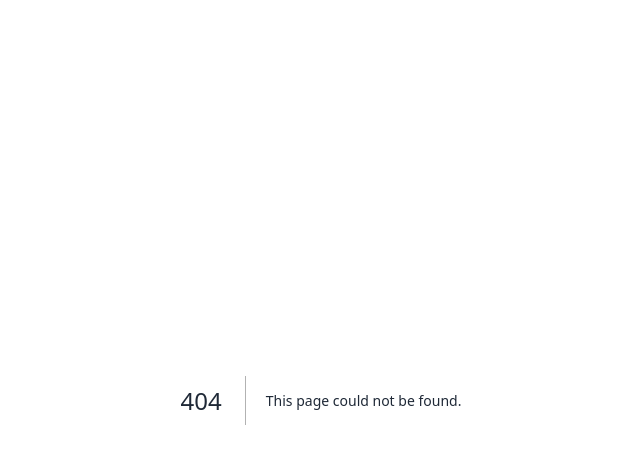
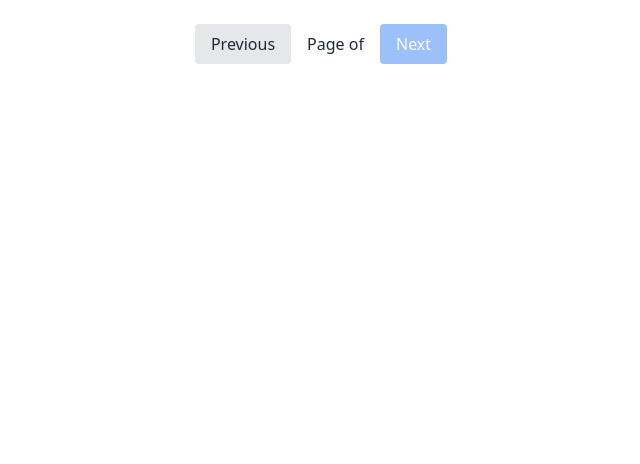
Before and after one commit to rumachoudhury/bright-path-therapy, a Next.js app in the folder frontend/: page /admin/Pagination in a window 1280 px wide. Before the commit this address had no page. Shown: the top 464 px of the page, without its empty margins (319-959 px from the left). Built offline with nearby package versions, Linux system fonts and the light colour scheme.

Commit message:
Updated the AdminContacts page

```diff
--- /dev/null
+++ b/frontend/app/admin/Pagination/page.jsx
@@ -0,0 +1,31 @@
+"use client";
+
+export default function Pagination({
+  currentPage,
+  setCurrentPage,
+  totalPages,
+}) {
+  return (
+    <div className="flex justify-center items-center gap-4 mt-6">
+      <button
+        disabled={currentPage === 1}
+        onClick={() => setCurrentPage(currentPage - 1)}
+        className="px-4 py-2 bg-gray-200 rounded disabled:opacity-50"
+      >
+        Previous
+      </button>
+
+      <span>
+        Page {currentPage} of {totalPages}
+      </span>
+
+      <button
+        disabled={currentPage === totalPages}
+        onClick={() => setCurrentPage(currentPage + 1)}
+        className="px-4 py-2 bg-blue-500 text-white rounded disabled:opacity-50"
+      >
+        Next
+      </button>
+    </div>
+  );
+}
--- a/frontend/app/admin/contacts/page.jsx
+++ b/frontend/app/admin/contacts/page.jsx
@@ -1,6 +1,9 @@
 "use client";
 
 import { useEffect, useState } from "react";
+// import { Toaster } from "react-hot-toast";
+import toast, { Toaster } from "react-hot-toast";
+import Pagination from "../Pagination/page";
 
 export default function AdminContacts() {
   const [contacts, setContacts] = useState([]);
@@ -13,8 +16,26 @@ export default function AdminContacts() {
     phone: "",
     message: "",
   });
+  const [search, setSearch] = useState("");
+  const [currentPage, setCurrentPage] = useState(1);
 
-  const [search, setSearch] = useState("");
+  // Filter contacts
+  const filteredContacts = contacts.filter(
+    (contact) =>
+      contact.name.toLowerCase().includes(search.toLowerCase()) ||
+      contact.email.toLowerCase().includes(search.toLowerCase()) ||
+      contact.message.toLowerCase().includes(search.toLowerCase()),
+  );
+
+  // Pagination (PUT HERE)
+  const contactsPerPage = 10;
+
+  const indexOfLast = currentPage * contactsPerPage;
+  const indexOfFirst = indexOfLast - contactsPerPage;
+
+  const currentContacts = filteredContacts.slice(indexOfFirst, indexOfLast);
+
+  const totalPages = Math.ceil(filteredContacts.length / contactsPerPage);
 
   useEffect(() => {
     fetch("http://localhost:5000/api/contact")
@@ -43,9 +64,11 @@ export default function AdminContacts() {
       // Remove the deleted contact from the table
       setContacts((prev) => prev.filter((contact) => contact._id !== id));
 
-      alert("Contact deleted successfully!");
+      //   alert("Contact deleted successfully!");
+      toast.success("Contact deleted!");
     } catch (error) {
-      alert(error.message);
+      //   alert(error.message);
+      toast.error(error.message);
     }
   };
 
@@ -98,28 +121,35 @@ export default function AdminContacts() {
 
       setEditingContact(null);
 
-      alert("Contact updated!");
-    } catch (err) {
-      alert(err.message);
+      //   alert("Contact updated!");
+      toast.success("Contact updated!");
+    } catch (error) {
+      //   alert(err.message);
+      toast.error(err.message);
     }
   };
 
   // Create filtered contacts
-  const filteredContacts = contacts.filter(
-    (contact) =>
-      contact.name.toLowerCase().includes(search.toLowerCase()) ||
-      contact.email.toLowerCase().includes(search.toLowerCase()) ||
-      contact.message.toLowerCase().includes(search.toLowerCase()),
-  );
+  //   const filteredContacts = contacts.filter(
+  //     (contact) =>
+  //       contact.name.toLowerCase().includes(search.toLowerCase()) ||
+  //       contact.email.toLowerCase().includes(search.toLowerCase()) ||
+  //       contact.message.toLowerCase().includes(search.toLowerCase()),
+  //   );
   return (
     <main className="p-10">
+      <Toaster position="top-right" />
       <h1 className="text-3xl font-bold mb-6">Contact Messages</h1>
 
       <input
         type="text"
         placeholder="Search contacts..."
         value={search}
-        onChange={(e) => setSearch(e.target.value)}
+        // onChange={(e) => setSearch(e.target.value)}
+        onChange={(e) => {
+          setSearch(e.target.value);
+          setCurrentPage(1);
+        }}
         className="w-full md:w-80 border rounded-lg px-4 py-2 mb-6"
       />
 
@@ -135,7 +165,7 @@ export default function AdminContacts() {
         </thead>
 
         <tbody>
-          {filteredContacts.map((contact) => (
+          {currentContacts.map((contact) => (
             <tr key={contact._id}>
               <td className="border p-3">{contact.name}</td>
               <td className="border p-3">{contact.email}</td>
@@ -165,6 +195,12 @@ export default function AdminContacts() {
           ))}
         </tbody>
       </table>
+
+      <Pagination
+        currentPage={currentPage}
+        setCurrentPage={setCurrentPage}
+        totalPages={totalPages}
+      />
 
       {/* Add the modal */}
       {editingContact && (
```
Also changed, not shown: frontend/package.json (+6 -3 lines), 1 other file (tests, documents, lock files or other folders).
